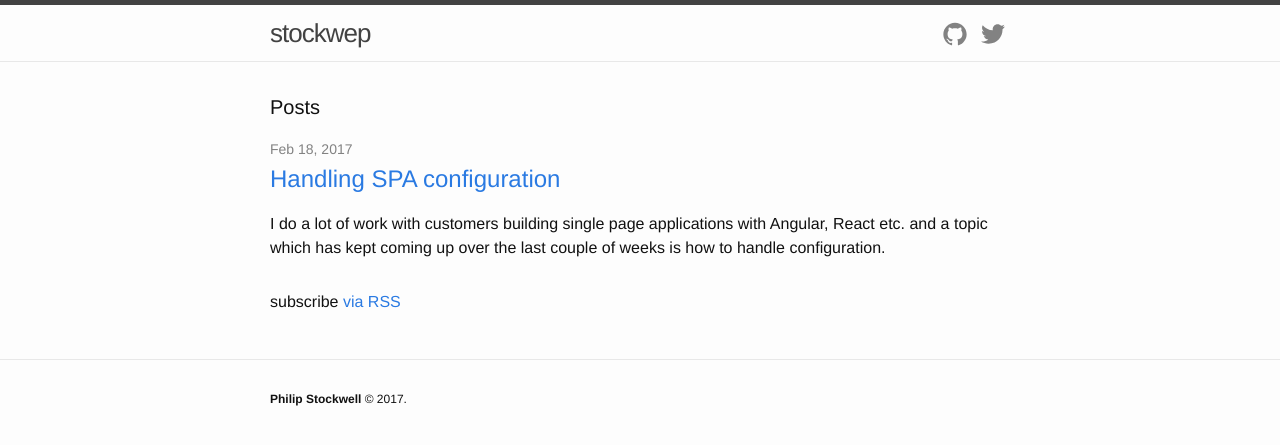
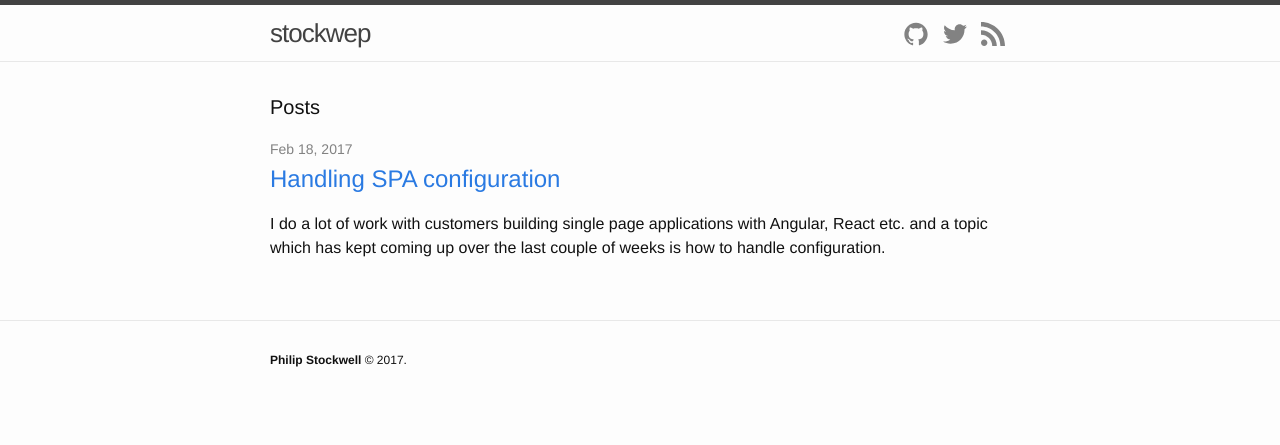
Before and after one commit to stockwep/stockwep.github.io, a Jekyll site: the page built from index.md, in a window 1280 px wide. Shown: the top 445 px of the page. Built offline with Jekyll 4.4.1, drawn with Linux system fonts in a browser that asks for light colours.

Commit message:
Add RSS feed to site header
New RSS icon for site header and remove subscribe link from home page.

```diff
--- a/_includes/header.html
+++ b/_includes/header.html
@@ -15,6 +15,7 @@
       {% endcomment %}
       {% if site.github_username %}{% include icon-github.html username=site.github_username %}{% endif %}
       {% if site.twitter_username %}{% include icon-twitter.html username=site.twitter_username %}{% endif %}
+      {% include icon-rss.html %}
     </nav>
 
   </div>
--- /dev/null
+++ b/_includes/icon-rss.html
@@ -0,0 +1 @@
+<a class="icon" href="{{ "/feed.xml" | relative_url }}"><span class="icon icon--rss">{% include icon-rss.svg %}</span></a>
--- a/_layouts/home.html
+++ b/_layouts/home.html
@@ -21,7 +21,4 @@ layout: default
       </li>
     {% endfor %}
   </ul>
-
-  <p class="rss-subscribe">subscribe <a href="{{ "/feed.xml" | relative_url }}">via RSS</a></p>
-
 </div>
```
Also changed, not shown: _includes/icon-rss.svg (added).
